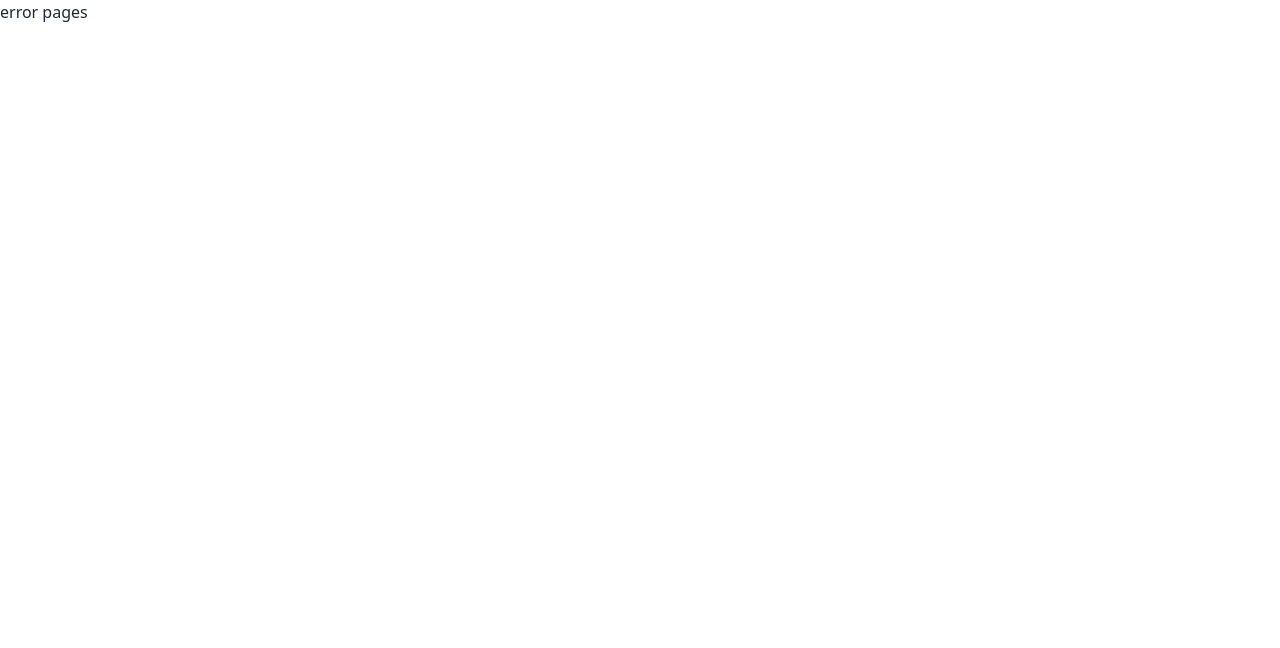
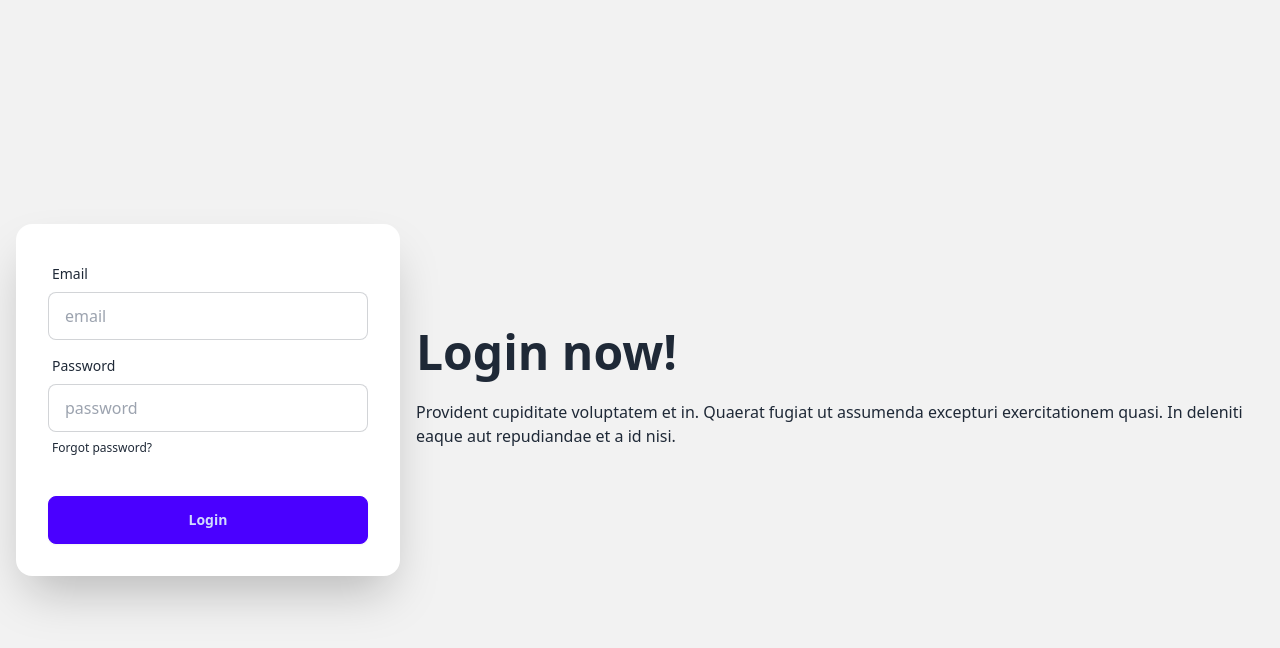
Before and after one commit to Mdforidulislam/ecommerce-full-project, a React (Vite) app: page /login in a window 1280 px wide. Before the commit this address had no page. Shown: the top 648 px of the page. Built offline with nearby package versions, Linux system fonts and the light colour scheme.

Commit message:
added login page

```diff
--- a/src/Components/Home/Header.jsx
+++ b/src/Components/Home/Header.jsx
@@ -1,3 +1,4 @@
+import { Link } from "react-router-dom";
 import Container from "../../Container/Container";
 import logo from "../../assets/logo-colored.png";
 import NavItem from "./NavItem";
@@ -111,8 +112,11 @@ const Header = () => {
                   fill="#1C1C1C"
                 />
               </svg>
+              <Link to="/dashBoard/cart">
               <span>Card</span>
+              </Link>
             </div>
+           <Link to="/login"> <div>Login</div></Link>
           </div>
         </div>
         <div className="md:hidden">
--- a/src/Layout/DashBoard.jsx
+++ b/src/Layout/DashBoard.jsx
@@ -1,10 +1,24 @@
 import React from 'react';
-import { Outlet } from 'react-router-dom';
+import { NavLink, Outlet } from 'react-router-dom';
 
 const DashBoard = () => {
     return (
-        <div>
+        <div className='flex'>
+            <div className=' w-64 h-screen bg-blue-300'>
+                <ul className=' menu'>
+                    <li><NavLink to="/dashBoard/userHome">User Home</NavLink></li>
+                    <li><NavLink to="/dashBoard/cart">My Cart</NavLink></li>
+                    <li><NavLink to="/dashBoard/myBookings">My Bookings</NavLink></li>
+
+                    <div className=' divider'></div>
+
+                    <li><NavLink to="/">Home</NavLink></li>
+                    <li><NavLink to="/order">Order</NavLink></li>
+                </ul>
+            </div>
+            <div className=' flex-1'>
             <Outlet></Outlet>
+            </div>
         </div>
     );
 };
--- a/src/Layout/Root.jsx
+++ b/src/Layout/Root.jsx
@@ -1,20 +1,23 @@
 import React from 'react';
-import { Outlet } from 'react-router-dom';
+import { Outlet, useLocation } from 'react-router-dom';
 import Header from '../Components/Home/Header';
 import Nanbar from '../Components/Home/Nanbar';
 import Footer from '../Components/Home/Footer';
 import Subscribe from '../Components/Home/Subscribe';
 
 const Root = () => {
+    const location = useLocation();
+    console.log(location);
+    const noHeaderFooter = location.pathname.includes('login')
     return (
         <div className='bg-gray-100 w-full h-full '>
-            <Header/>
+            {noHeaderFooter || <Header/>}
             <div className='hidden md:flex'>
-               <Nanbar />
+               { noHeaderFooter || <Nanbar />}
             </div>
             <Outlet/>
-            <Subscribe/>
-            <Footer/>
+            {noHeaderFooter || <Subscribe/>}
+           {noHeaderFooter || <Footer/>}
         </div>
     );
 };
--- /dev/null
+++ b/src/Pages/DashBoardPages/Cart.jsx
@@ -0,0 +1,11 @@
+import React from 'react';
+
+const Cart = () => {
+    return (
+        <div>
+            <h2 className=' text-6xl'>My Cart</h2>
+        </div>
+    );
+};
+
+export default Cart;
--- /dev/null
+++ b/src/Pages/Login/Login.jsx
@@ -0,0 +1,38 @@
+import React from 'react';
+
+const Login = () => {
+    return (
+        <div className="hero min-h-screen bg-base-200">
+  <div className="hero-content flex-col lg:flex-row-reverse">
+    <div className="text-center lg:text-left">
+      <h1 className="text-5xl font-bold">Login now!</h1>
+      <p className="py-6">Provident cupiditate voluptatem et in. Quaerat fugiat ut assumenda excepturi exercitationem quasi. In deleniti eaque aut repudiandae et a id nisi.</p>
+    </div>
+    <div className="card shrink-0 w-full max-w-sm shadow-2xl bg-base-100">
+      <form className="card-body">
+        <div className="form-control">
+          <label className="label">
+            <span className="label-text">Email</span>
+          </label>
+          <input type="email" placeholder="email" className="input input-bordered" required />
+        </div>
+        <div className="form-control">
+          <label className="label">
+            <span className="label-text">Password</span>
+          </label>
+          <input type="password" placeholder="password" className="input input-bordered" required />
+          <label className="label">
+            <a href="#" className="label-text-alt link link-hover">Forgot password?</a>
+          </label>
+        </div>
+        <div className="form-control mt-6">
+          <button className="btn btn-primary">Login</button>
+        </div>
+      </form>
+    </div>
+  </div>
+</div>
+    );
+};
+
+export default Login;
```
Also changed, not shown: src/Router/Router.jsx (+8 -1 lines).
